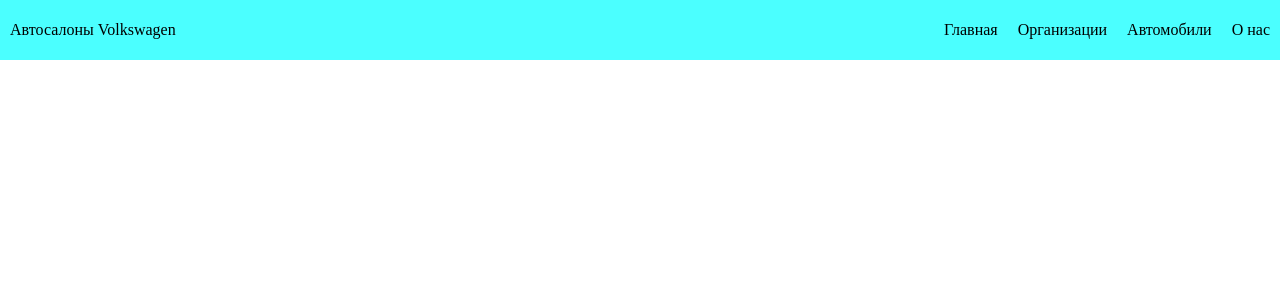
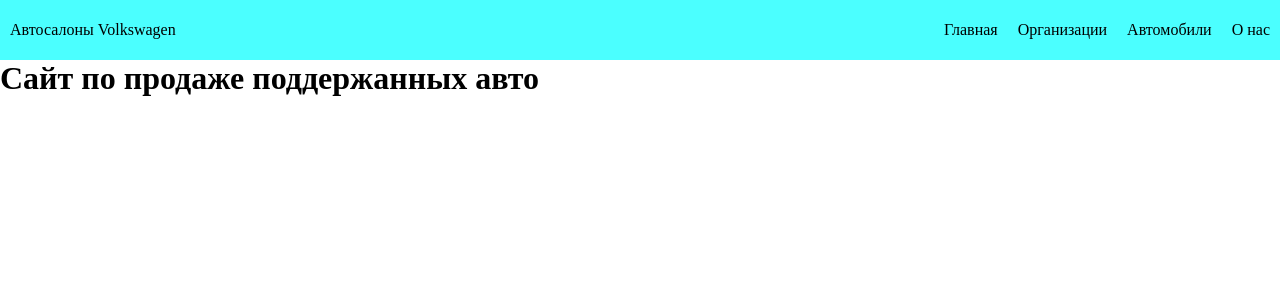
Before and after one commit to Exclus1ve248/Autoshow, a Django app: page / in a window 1280 px wide. Shown: the top 300 px of the page. Run offline with Django 4.2, Linux system fonts and the light colour scheme.

Commit message:
рабочая, но кривая1

```diff
--- a/showroom/volkswagen/templates/volkswagen/index.html
+++ b/showroom/volkswagen/templates/volkswagen/index.html
@@ -3,4 +3,5 @@
 
 {% include 'includes/nav.html' %}
 
+<h1>Сайт по продаже поддержанных авто</h1>
 {% endblock %}
```
